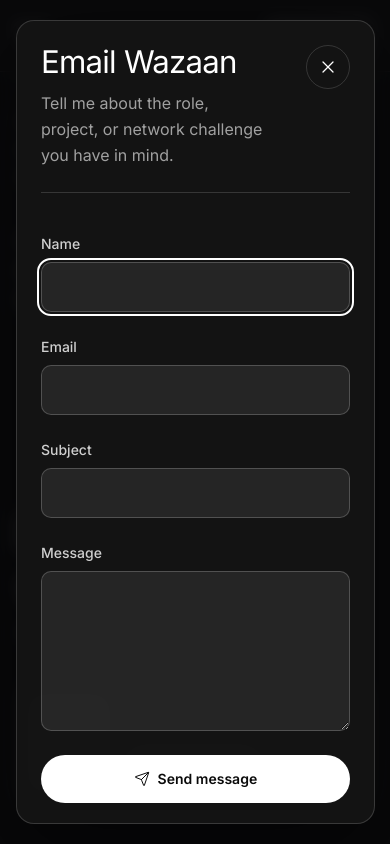
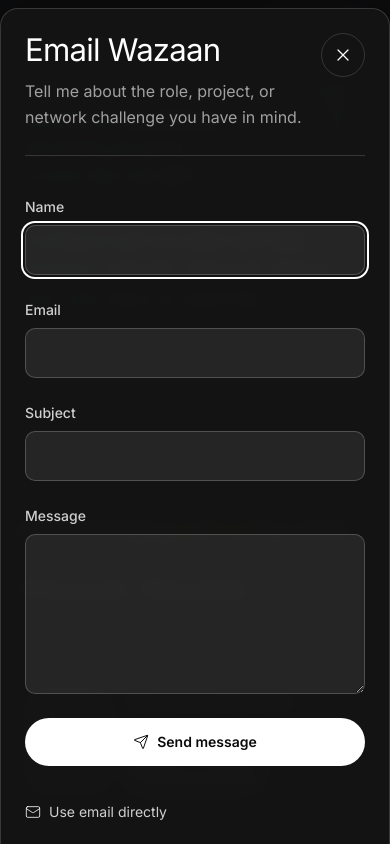
Before and after one commit to iamwazaan/wazaan-portfolio, a React (Vite) app: page / in a window 390 px wide. Both pictures are taken after a click on the button "Email Wazaan". Shown: the top 844 px of the page. Built offline with nearby package versions, Linux system fonts and the light colour scheme; grey boxes are pictures that could not be loaded; a web font is replaced by a local one.

Commit message:
fix: make mobile layout feel native

```diff
--- a/index.html
+++ b/index.html
@@ -2,7 +2,21 @@
 <html lang="en">
   <head>
     <meta charset="UTF-8" />
-    <meta name="viewport" content="width=device-width, initial-scale=1.0" />
+    <meta
+      name="viewport"
+      content="width=device-width, initial-scale=1, viewport-fit=cover, interactive-widget=resizes-content"
+    />
+    <meta
+      name="theme-color"
+      media="(prefers-color-scheme: light)"
+      content="#0a0a0a"
+    />
+    <meta
+      name="theme-color"
+      media="(prefers-color-scheme: dark)"
+      content="#0a0a0a"
+    />
+    <meta name="color-scheme" content="dark" />
     <link rel="icon" type="image/svg+xml" href="/favicon.svg" />
     <meta
       name="description"
--- a/src/base.css
+++ b/src/base.css
@@ -1,7 +1,7 @@
 *, *::before, *::after { box-sizing: border-box; }
 html, body { overflow-x: clip; }
-html { scrollbar-color: var(--color-muted) var(--color-paper); scroll-padding-top: var(--space-3xl); }
-body { margin: 0; background: var(--color-paper); color: var(--color-ink); font-family: var(--font-body); font-size: var(--text-md); line-height: 1.55; -webkit-font-smoothing: antialiased; caret-color: var(--color-accent); }
+html { background: var(--color-paper); color-scheme: dark; scrollbar-color: var(--color-muted) var(--color-paper); scroll-padding-top: calc(var(--banner-height) + env(safe-area-inset-top, 0px) + var(--space-md)); -webkit-tap-highlight-color: transparent; -webkit-text-size-adjust: 100%; }
+body { min-height: 100svh; margin: 0; background: var(--color-paper); color: var(--color-ink); font-family: var(--font-body); font-size: var(--text-md); line-height: 1.55; -webkit-font-smoothing: antialiased; caret-color: var(--color-accent); }
 ::selection { background: var(--color-selection); color: var(--color-ink); }
 :focus-visible { outline: 2px solid var(--color-focus); outline-offset: 2px; }
 a { color: inherit; text-decoration-thickness: 1px; text-underline-offset: 0.16em; }
@@ -12,7 +12,9 @@ img, video { max-width: 100%; height: auto; display: block; }
 svg { display: block; }
 [hidden] { display: none !important; }
 button, input, select, textarea { font: inherit; }
-.container { width: 100%; max-width: var(--container); margin-inline: auto; padding-inline: var(--gutter); box-sizing: border-box; }
+button, a, summary, [role='button'] { touch-action: manipulation; }
+button, summary, [role='button'], .brand, .nav-download, .button, .text-button, .icon-button, .credential-preview-button, .social-links a { user-select: none; -webkit-user-select: none; -webkit-touch-callout: none; }
+.container { width: 100%; max-width: var(--container); margin-inline: auto; padding-inline-start: max(var(--gutter), env(safe-area-inset-left, 0px)); padding-inline-end: max(var(--gutter), env(safe-area-inset-right, 0px)); box-sizing: border-box; }
 .num, .figure, td.num { font-variant-numeric: tabular-nums; }
 .visually-hidden { position: absolute; width: 1px; height: 1px; overflow: hidden; clip-path: inset(50%); white-space: nowrap; }
 [data-slot] { position: relative; overflow: hidden; background: linear-gradient(160deg, var(--color-paper-2, var(--color-paper)), var(--color-paper-3, var(--color-paper))); }
@@ -20,4 +22,5 @@ button, input, select, textarea { font: inherit; }
 [data-slot]:has(> img) > :not(img):not([data-keep]) { display: none !important; }
 @media (max-width: 60rem) { :root { --gutter: 24px; --section-gap-s: 80px; --section-gap: 96px; --section-gap-l: 120px; } }
 @media (max-width: 40rem) { :root { --gutter: 16px; --section-gap-s: 56px; --section-gap: 72px; --section-gap-l: 96px; --gap-columns: 16px; } }
+@media (pointer: coarse) { input, textarea, select { font-size: 16px; } }
 @media (prefers-reduced-motion: reduce) { *:not(.keep-motion), *:not(.keep-motion)::before, *:not(.keep-motion)::after { animation-duration: 0.01ms !important; animation-iteration-count: 1 !important; transition-duration: 0.01ms !important; scroll-behavior: auto !important; } }
--- a/src/components/ContactModal.tsx
+++ b/src/components/ContactModal.tsx
@@ -156,6 +156,8 @@ export function ContactModal({
                 type="text"
                 name="name"
                 autoComplete="name"
+                autoCapitalize="words"
+                enterKeyHint="next"
                 maxLength={100}
                 required
               />
@@ -167,6 +169,10 @@ export function ContactModal({
                 type="email"
                 name="email"
                 autoComplete="email"
+                autoCapitalize="none"
+                autoCorrect="off"
+                enterKeyHint="next"
+                spellCheck={false}
                 maxLength={200}
                 required
               />
@@ -174,12 +180,24 @@ export function ContactModal({
 
             <label className="form-field">
               <span>Subject</span>
-              <input type="text" name="subject" maxLength={120} required />
+              <input
+                type="text"
+                name="subject"
+                autoCapitalize="sentences"
+                enterKeyHint="next"
+                maxLength={120}
+                required
+              />
             </label>
 
             <label className="form-field">
               <span>Message</span>
-              <textarea name="message" maxLength={3000} required />
+              <textarea
+                name="message"
+                autoCapitalize="sentences"
+                maxLength={3000}
+                required
+              />
             </label>
 
             <label className="honeypot" aria-hidden="true">
--- a/src/components/SmoothScroll.tsx
+++ b/src/components/SmoothScroll.tsx
@@ -6,20 +6,29 @@ import Lenis from 'lenis'
 gsap.registerPlugin(ScrollTrigger)
 
 export function SmoothScroll() {
-  const [reducedMotion, setReducedMotion] = useState(() =>
-    window.matchMedia('(prefers-reduced-motion: reduce)').matches,
+  const [useNativeScroll, setUseNativeScroll] = useState(() =>
+    Boolean(
+      window.matchMedia('(prefers-reduced-motion: reduce)').matches ||
+        window.matchMedia('(hover: none) and (pointer: coarse)').matches,
+    ),
   )
 
   useEffect(() => {
     const motionQuery = window.matchMedia('(prefers-reduced-motion: reduce)')
-    const updatePreference = () => setReducedMotion(motionQuery.matches)
+    const touchQuery = window.matchMedia('(hover: none) and (pointer: coarse)')
+    const updatePreference = () =>
+      setUseNativeScroll(motionQuery.matches || touchQuery.matches)
 
     motionQuery.addEventListener('change', updatePreference)
-    return () => motionQuery.removeEventListener('change', updatePreference)
+    touchQuery.addEventListener('change', updatePreference)
+    return () => {
+      motionQuery.removeEventListener('change', updatePreference)
+      touchQuery.removeEventListener('change', updatePreference)
+    }
   }, [])
 
   useEffect(() => {
-    if (reducedMotion) {
+    if (useNativeScroll) {
       ScrollTrigger.refresh()
       return
     }
@@ -51,7 +60,7 @@ export function SmoothScroll() {
       gsap.ticker.lagSmoothing(500, 33)
       lenis.destroy()
     }
-  }, [reducedMotion])
+  }, [useNativeScroll])
 
   return null
 }
--- a/src/index.css
+++ b/src/index.css
@@ -15,11 +15,6 @@ body {
   min-width: 320px;
   background: var(--color-paper);
   color: var(--color-ink);
-}
-
-button,
-a {
-  -webkit-tap-highlight-color: transparent;
 }
 
 button {
@@ -48,13 +43,14 @@ button[aria-disabled='true'] {
 }
 
 .skip-link:focus-visible {
-  inset-block-start: var(--space-md);
+  inset-block-start: calc(env(safe-area-inset-top, 0px) + var(--space-md));
 }
 
 .hero-video-backdrop {
   position: fixed;
   inset: 0;
   z-index: 0;
+  height: 100dvh;
   overflow: clip;
   pointer-events: none;
   background: var(--color-paper);
@@ -138,7 +134,8 @@ button[aria-disabled='true'] {
   inset-block-start: 0;
   inset-inline: 0;
   z-index: var(--z-sticky-nav);
-  height: var(--banner-height);
+  height: calc(var(--banner-height) + env(safe-area-inset-top, 0px));
+  padding-block-start: env(safe-area-inset-top, 0px);
   border-block-end: var(--rule-hair) solid var(--color-rule);
   background: color-mix(in oklch, var(--color-paper) 78%, transparent);
   backdrop-filter: blur(18px);
@@ -184,6 +181,8 @@ button[aria-disabled='true'] {
   align-items: center;
   justify-self: start;
   gap: 0.625rem;
+  min-width: 44px;
+  min-height: 44px;
   color: var(--color-ink);
   text-decoration: none;
   white-space: nowrap;
@@ -241,23 +240,6 @@ button[aria-disabled='true'] {
   letter-spacing: 0.24em;
   text-transform: uppercase;
   transition: color var(--dur-short) var(--ease-out);
-}
-
-.brand:hover {
-  color: var(--color-accent);
-}
-
-.brand:hover .brand-mark-route-back {
-  opacity: 0.78;
-  transform: translateX(0.7px);
-}
-
-.brand:hover .brand-mark-terminals {
-  fill: currentColor;
-}
-
-.brand:hover .brand-wordmark-surname {
-  color: var(--color-ink-2);
 }
 
 .brand:active {
@@ -295,10 +277,6 @@ button[aria-disabled='true'] {
     transform var(--dur-long) var(--ease-out);
 }
 
-.nav-links a:hover {
-  color: var(--color-ink);
-}
-
 .nav-links a.is-active {
   color: var(--color-ink);
 }
@@ -339,11 +317,6 @@ button[aria-disabled='true'] {
     transform var(--dur-micro) var(--ease-out);
 }
 
-.nav-download:hover {
-  border-color: color-mix(in oklch, var(--color-ink) 32%, transparent);
-  background: color-mix(in oklch, var(--color-ink) 20%, transparent);
-}
-
 .nav-download:active {
   transform: translateY(1px);
 }
@@ -354,7 +327,9 @@ button[aria-disabled='true'] {
   justify-content: space-between;
   min-height: 100svh;
   gap: var(--space-2xl);
-  padding-block-start: calc(var(--banner-height) + var(--space-xl));
+  padding-block-start: calc(
+    var(--banner-height) + env(safe-area-inset-top, 0px) + var(--space-xl)
+  );
   padding-block-end: var(--space-2xl);
 }
 
@@ -493,7 +468,7 @@ button[aria-disabled='true'] {
   display: inline-flex;
   align-items: center;
   gap: var(--space-2xs);
-  min-height: 40px;
+  min-height: 44px;
   margin-block-start: var(--space-sm);
   padding-inline: var(--space-md);
   border: 0;
@@ -507,14 +482,6 @@ button[aria-disabled='true'] {
   transition:
     background-color var(--dur-short) var(--ease-out),
     transform var(--dur-micro) var(--ease-out);
-}
-
-.hero-contact-card button:hover {
-  background: var(--color-ink-2);
-}
-
-.hero-contact-card button:hover svg {
-  transform: translateX(var(--space-2xs));
 }
 
 .hero-contact-card button:active {
@@ -552,20 +519,11 @@ button[aria-disabled='true'] {
   color: var(--color-paper);
 }
 
-.button-primary:hover {
-  background: var(--color-ink-2);
-}
-
 .button-secondary {
   border-color: color-mix(in oklch, var(--color-ink) 24%, transparent);
   background: color-mix(in oklch, var(--color-ink) 10%, transparent);
   color: var(--color-ink);
   backdrop-filter: blur(16px);
-}
-
-.button-secondary:hover {
-  border-color: color-mix(in oklch, var(--color-ink) 34%, transparent);
-  background: color-mix(in oklch, var(--color-ink) 18%, transparent);
 }
 
 .button:active {
@@ -614,7 +572,9 @@ button[aria-disabled='true'] {
   justify-content: space-between;
   min-height: 100svh;
   gap: var(--space-3xl);
-  padding-block-start: calc(var(--banner-height) + var(--space-xl));
+  padding-block-start: calc(
+    var(--banner-height) + env(safe-area-inset-top, 0px) + var(--space-xl)
+  );
   padding-block-end: var(--space-2xl);
 }
 
@@ -725,12 +685,6 @@ button[aria-disabled='true'] {
     transform var(--dur-micro) var(--ease-out);
 }
 
-.text-link:hover,
-.text-button:hover {
-  border-color: var(--color-accent);
-  color: var(--color-accent);
-}
-
 .text-link:active,
 .text-button:active {
   transform: translateY(1px);
@@ -755,10 +709,6 @@ button[aria-disabled='true'] {
   border-block-start: 0;
 }
 
-.capability-list > li:hover {
-  background: color-mix(in oklch, var(--color-ink) 5%, transparent);
-}
-
 .capability-list [data-reveal] {
   display: grid;
   grid-template-columns: 3rem minmax(0, 1fr);
@@ -784,11 +734,6 @@ button[aria-disabled='true'] {
   transition:
     color var(--dur-short) var(--ease-out),
     transform var(--dur-short) var(--ease-out);
-}
-
-.capability-list li:hover .capability-heading svg {
-  color: var(--color-ink);
-  transform: translateX(var(--space-2xs));
 }
 
 .capability-list h3,
@@ -860,12 +805,6 @@ button[aria-disabled='true'] {
     transform var(--dur-long) var(--ease-out);
 }
 
-.project-row:hover::before,
-.credential-row:hover::before {
-  opacity: 1;
-  transform: scaleX(1);
-}
-
 .project-marker {
   display: flex;
   flex-direction: column;
@@ -908,15 +847,14 @@ button[aria-disabled='true'] {
 }
 
 .project-scope summary {
+  display: flex;
+  align-items: center;
+  min-height: 44px;
   color: var(--color-ink);
   font-size: var(--text-sm);
   font-weight: 600;
   cursor: pointer;
   transition: color var(--dur-short) var(--ease-out);
-}
-
-.project-scope summary:hover {
-  color: var(--color-accent);
 }
 
 .project-scope summary:active {
@@ -1094,14 +1032,6 @@ button[aria-disabled='true'] {
   transition: transform var(--dur-long) var(--ease-out);
 }
 
-.credential-preview-button:hover {
-  box-shadow: 0 12px 32px rgb(0 0 0 / 0.18);
-}
-
-.credential-preview-button:hover img {
-  transform: scale(1.025);
-}
-
 .credential-preview-button:active {
   transform: scale(0.985);
 }
@@ -1147,10 +1077,6 @@ button[aria-disabled='true'] {
 .credential-actions a {
   color: var(--color-ink-2);
   text-underline-offset: 0.2em;
-}
-
-.credential-actions a:hover {
-  color: var(--color-accent);
 }
 
 .credential-actions a:active {
@@ -1239,10 +1165,6 @@ button[aria-disabled='true'] {
   text-decoration: none;
 }
 
-.contact-primary address a:hover {
-  color: var(--color-accent);
-}
-
 .contact-primary address a:active {
   color: var(--color-accent-strong);
 }
@@ -1272,7 +1194,7 @@ button[aria-disabled='true'] {
   display: inline-flex;
   align-items: center;
   gap: var(--space-xs);
-  min-height: 40px;
+  min-height: 44px;
   padding: var(--space-xs) var(--space-sm);
   overflow: hidden;
   border: var(--rule-hair) solid transparent;
@@ -1332,7 +1254,7 @@ button[aria-disabled='true'] {
     transform var(--dur-long) var(--ease-out);
 }
 
-.social-links a:is(:hover, :focus-visible) {
+.social-links a:focus-visible {
   border-color: color-mix(in oklch, var(--social-accent) 46%, transparent);
   background: color-mix(in oklch, var(--social-accent) 9%, transparent);
   color: var(--color-ink);
@@ -1341,17 +1263,17 @@ button[aria-disabled='true'] {
   transform: translateY(-3px);
 }
 
-.social-links a:is(:hover, :focus-visible)::before {
+.social-links a:focus-visible::before {
   opacity: 1;
   transform: scale(1);
 }
 
-.social-links a:is(:hover, :focus-visible)::after {
+.social-links a:focus-visible::after {
   opacity: 0.9;
   transform: scaleX(1);
 }
 
-.social-links a:is(:hover, :focus-visible) svg {
+.social-links a:focus-visible svg {
   filter: drop-shadow(0 0 7px var(--social-accent));
   transform: scale(1.12) rotate(-5deg);
 }
@@ -1419,15 +1341,12 @@ button[aria-disabled='true'] {
   overflow-wrap: break-word;
 }
 
-.reference-list a:hover {
-  color: var(--color-accent);
-}
-
 .reference-list a:active {
   color: var(--color-accent-strong);
 }
 
 .site-footer {
+  padding-block-end: env(safe-area-inset-bottom, 0px);
   border-block-start: var(--rule-hair) solid var(--color-rule);
   background: color-mix(in oklch, var(--color-paper) 76%, transparent);
   color: var(--color-ink);
@@ -1450,10 +1369,11 @@ button[aria-disabled='true'] {
 .contact-form-dialog {
   width: min(92%, 40rem);
   max-width: none;
-  max-height: calc(100svh - var(--space-xl));
+  max-height: calc(100dvh - var(--space-xl));
   margin: auto;
   padding: 0;
   overflow: auto;
+  overscroll-behavior: contain;
   border: var(--rule-hair) solid
     color-mix(in oklch, var(--color-ink) 16%, transparent);
   border-radius: var(--radius-card);
@@ -1488,6 +1408,12 @@ button[aria-disabled='true'] {
   gap: var(--space-xl);
   padding-block-end: var(--space-lg);
   border-block-end: var(--rule-hair) solid var(--color-rule);
+}
+
+.contact-form-header > div,
+.dialog-header > div {
+  flex: 1 1 auto;
+  min-width: 0;
 }
 
 .contact-form-header h2 {
@@ -1537,12 +1463,6 @@ button[aria-disabled='true'] {
     border-color var(--dur-short) var(--ease-out);
 }
 
-.form-field input:hover,
-.form-field textarea:hover {
-  border-color: color-mix(in oklch, var(--color-ink) 34%, transparent);
-  background: color-mix(in oklch, var(--color-ink) 11%, transparent);
-}
-
 .form-field textarea {
   min-height: 10rem;
   resize: vertical;
@@ -1591,10 +1511,6 @@ button[aria-disabled='true'] {
   font-size: var(--text-sm);
 }
 
-.direct-email-link:hover {
-  color: var(--color-ink);
-}
-
 .contact-form-success {
   display: grid;
   justify-items: start;
@@ -1615,10 +1531,11 @@ button[aria-disabled='true'] {
 .certificate-dialog {
   width: min(92%, 74rem);
   max-width: none;
-  max-height: calc(100svh - var(--space-2xl));
+  max-height: calc(100dvh - var(--space-2xl));
   margin: auto;
   padding: 0;
   overflow: auto;
+  overscroll-behavior: contain;
   border: 0;
   border-radius: var(--radius-card);
   background: var(--color-paper-2);
@@ -1677,10 +1594,6 @@ button[aria-disabled='true'] {
     transform var(--dur-micro) var(--ease-out);
 }
 
-.icon-button:hover {
-  background: var(--color-paper-3);
-}
-
 .icon-button:active {
   transform: translateY(1px);
 }
@@ -1706,7 +1619,7 @@ button[aria-disabled='true'] {
 
 .certificate-full-preview img {
   width: 100%;
-  max-height: 68svh;
+  max-height: 68dvh;
   object-fit: contain;
 }
 
@@ -1798,6 +1711,129 @@ button[aria-disabled='true'] {
   }
   to {
     opacity: 1;
+  }
+}
+
+@media (hover: hover) and (pointer: fine) {
+  .brand:hover {
+    color: var(--color-accent);
+  }
+
+  .brand:hover .brand-mark-route-back {
+    opacity: 0.78;
+    transform: translateX(0.7px);
+  }
+
+  .brand:hover .brand-mark-terminals {
+    fill: currentColor;
+  }
+
+  .brand:hover .brand-wordmark-surname {
+    color: var(--color-ink-2);
+  }
+
+  .nav-links a:hover {
+    color: var(--color-ink);
+  }
+
+  .nav-download:hover {
+    border-color: color-mix(in oklch, var(--color-ink) 32%, transparent);
+    background: color-mix(in oklch, var(--color-ink) 20%, transparent);
+  }
+
+  .hero-contact-card button:hover,
+  .button-primary:hover {
+    background: var(--color-ink-2);
+  }
+
+  .hero-contact-card button:hover svg {
+    transform: translateX(var(--space-2xs));
+  }
+
+  .button-secondary:hover {
+    border-color: color-mix(in oklch, var(--color-ink) 34%, transparent);
+    background: color-mix(in oklch, var(--color-ink) 18%, transparent);
+  }
+
+  .text-link:hover,
+  .text-button:hover {
+    border-color: var(--color-accent);
+    color: var(--color-accent);
+  }
+
+  .capability-list > li:hover {
+    background: color-mix(in oklch, var(--color-ink) 5%, transparent);
+  }
+
+  .capability-list li:hover .capability-heading svg {
+    color: var(--color-ink);
+    transform: translateX(var(--space-2xs));
+  }
+
+  .project-row:hover::before,
+  .credential-row:hover::before {
+    opacity: 1;
+    transform: scaleX(1);
+  }
+
+  .project-scope summary:hover,
+  .credential-actions a:hover,
+  .contact-primary address a:hover,
+  .reference-list a:hover {
+    color: var(--color-accent);
+  }
+
+  .credential-preview-button:hover {
+    box-shadow: 0 12px 32px rgb(0 0 0 / 0.18);
+  }
+
+  .credential-preview-button:hover img {
+    transform: scale(1.025);
+  }
+
+  .social-links a:hover {
+    border-color: color-mix(in oklch, var(--social-accent) 46%, transparent);
+    background: color-mix(in oklch, var(--social-accent) 9%, transparent);
+    color: var(--color-ink);
+    box-shadow: 0 10px 28px
+      color-mix(in oklch, var(--social-accent) 15%, transparent);
+    transform: translateY(-3px);
+  }
+
+  .social-links a:hover::before {
+    opacity: 1;
+    transform: scale(1);
+  }
+
+  .social-links a:hover::after {
+    opacity: 0.9;
+    transform: scaleX(1);
+  }
+
+  .social-links a:hover svg {
+    filter: drop-shadow(0 0 7px var(--social-accent));
+    transform: scale(1.12) rotate(-5deg);
+  }
+
+  .form-field input:hover,
+  .form-field textarea:hover {
+    border-color: color-mix(in oklch, var(--color-ink) 34%, transparent);
+    background: color-mix(in oklch, var(--color-ink) 11%, transparent);
+  }
+
+  .direct-email-link:hover {
+    color: var(--color-ink);
+  }
+
+  .icon-button:hover {
+    background: var(--color-paper-3);
+  }
+}
+
+@media (hover: none) and (pointer: coarse) {
+  .project-row::before,
+  .credential-row::before {
+    display: none;
   }
 }
 
@@ -1900,7 +1936,7 @@ button[aria-disabled='true'] {
   }
 
   .certificate-full-preview img {
-    max-height: 54svh;
+    max-height: 54dvh;
   }
 }
 
@@ -1933,7 +1969,9 @@ button[aria-disabled='true'] {
 @media (max-width: 48rem) {
   .hero {
     gap: var(--space-xl);
-    padding-block-start: calc(var(--banner-height) + var(--space-xl));
+    padding-block-start: calc(
+      var(--banner-height) + env(safe-area-inset-top, 0px) + var(--space-xl)
+    );
     padding-block-end: var(--space-xl);
   }
 
@@ -1979,6 +2017,14 @@ button[aria-disabled='true'] {
     max-width: 13ch;
   }
 
+  .section-intro h2,
+  .contact-heading h2,
+  .technical-statement h2 {
+    font-size: clamp(1.4rem, 7vw, 2.7rem);
+    overflow-wrap: normal;
+    word-break: normal;
+  }
+
   .project-row {
     grid-template-columns: minmax(0, 1fr);
     row-gap: var(--space-lg);
@@ -2039,11 +2085,62 @@ button[aria-disabled='true'] {
   .contact-form-shell {
     padding: var(--space-lg);
   }
+
+  .contact-form-dialog,
+  .certificate-dialog {
+    inset-block: auto 0;
+    inset-inline: 0;
+    width: 100%;
+    max-height: calc(
+      100dvh - env(safe-area-inset-top, 0px) - var(--space-xs)
+    );
+    margin: 0;
+    overflow-x: hidden;
+    overflow-y: auto;
+    border-radius: var(--radius-card) var(--radius-card) 0 0;
+    border-block-end: 0;
+  }
+
+  .dialog-shell,
+  .contact-form-shell {
+    padding-block-start: var(--space-lg);
+    padding-block-end: calc(
+      var(--space-lg) + env(safe-area-inset-bottom, 0px)
+    );
+    padding-inline-start: max(
+      var(--space-lg),
+      env(safe-area-inset-left, 0px)
+    );
+    padding-inline-end: max(
+      var(--space-lg),
+      env(safe-area-inset-right, 0px)
+    );
+  }
+
+  .dialog-header,
+  .contact-form-header {
+    gap: var(--space-md);
+  }
+
+  .dialog-header h2,
+  .contact-form-header h2 {
+    font-size: clamp(1.65rem, 8vw, var(--text-2xl));
+    overflow-wrap: anywhere;
+    text-wrap: pretty;
+  }
+
+  .credential-actions a,
+  .contact-primary address a,
+  .reference-list a {
+    display: flex;
+    align-items: center;
+    min-height: 44px;
+  }
 }
 
 @media (max-width: 36rem) {
   .nav-download {
-    min-height: 40px;
+    min-height: 44px;
     padding-inline: var(--space-sm);
     font-size: var(--text-xs);
   }
@@ -2053,8 +2150,22 @@ button[aria-disabled='true'] {
   }
 
   .education-entry-heading {
+    align-items: stretch;
     flex-direction: column;
     gap: var(--space-xs);
+  }
+
+  .education-entry,
+  .skills-index,
+  .contact-primary,
+  .experience-record {
+    padding-inline: var(--space-lg);
+  }
+
+  .education-entry h3 {
+    width: 100%;
+    max-width: 100%;
+    overflow-wrap: anywhere;
   }
 
   .technical-actions,
@@ -2087,9 +2198,7 @@ button[aria-disabled='true'] {
   }
 
   .contact-primary,
-  .experience-record,
-  .dialog-shell,
-  .contact-form-shell {
+  .experience-record {
     padding: var(--space-lg);
   }
 
```
